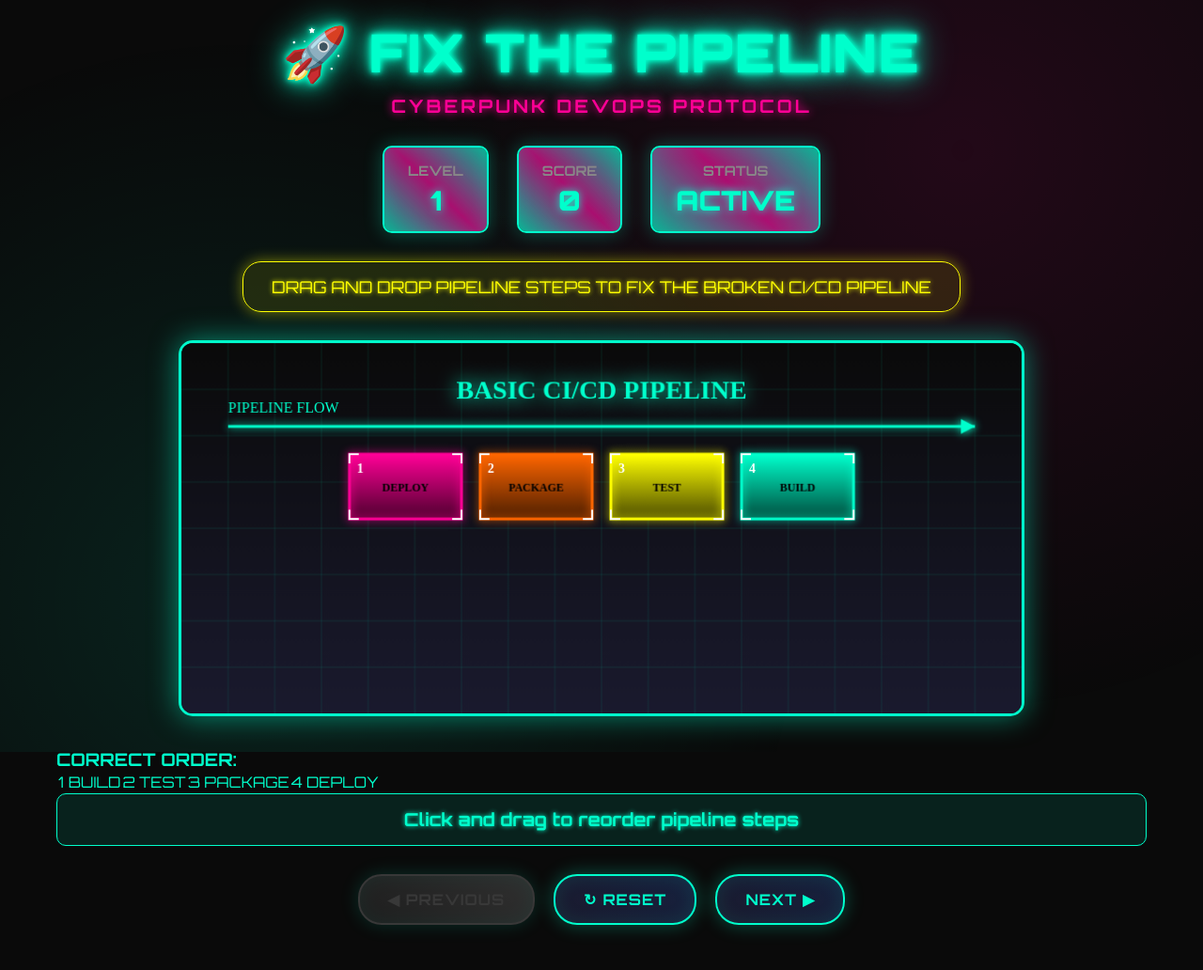
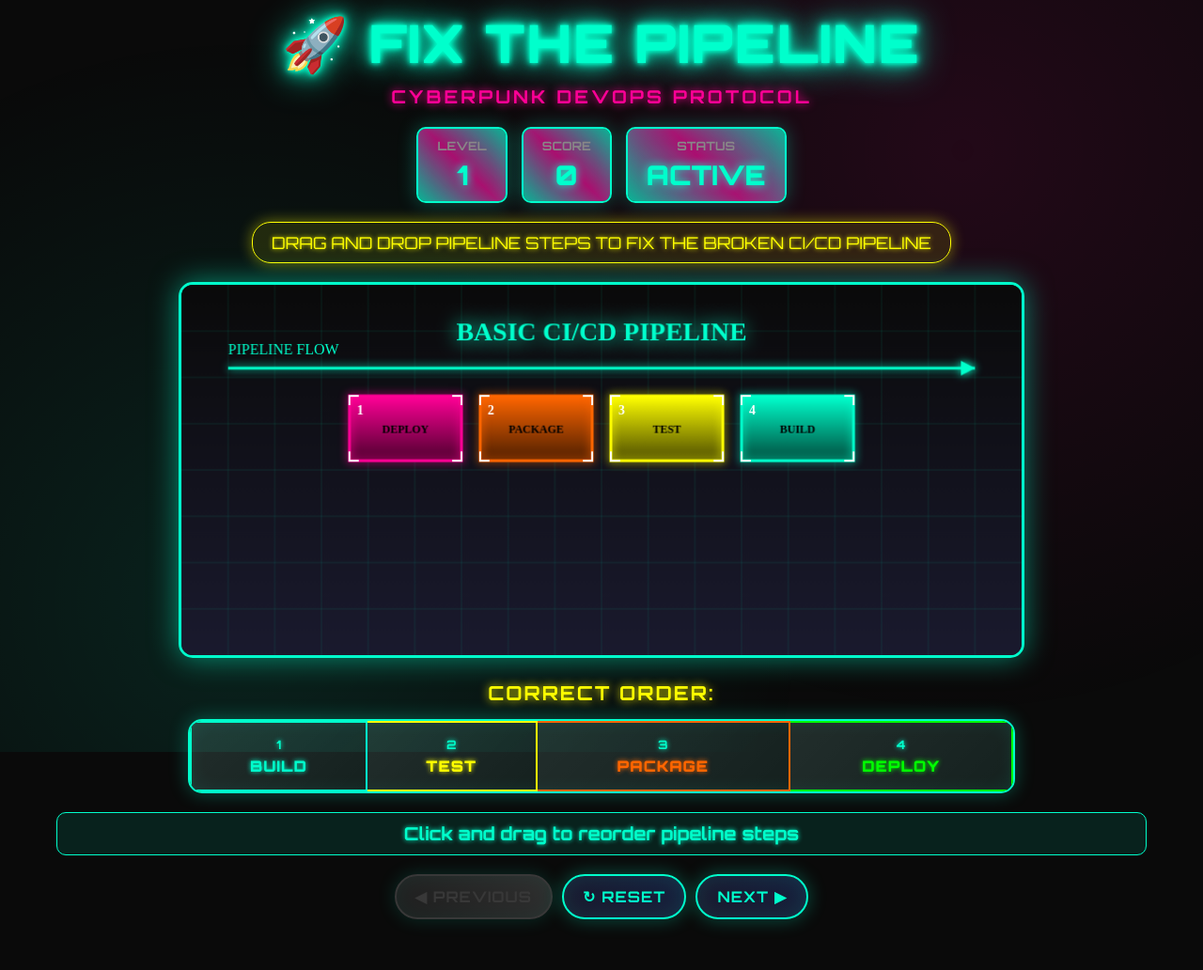
Before and after one commit to m3hr4nn/fix-the-pipline, a plain HTML site: page index.html in a window 1280 px wide. Shown: the whole page at 94% size. After the commit the page ends 1008 px from the top, so only its background shows below. Drawn offline with Linux system fonts and the light colour scheme.

Commit message:
Update style.css

```diff
--- a/style.css
+++ b/style.css
@@ -13,6 +13,7 @@ body {
   overflow-x: hidden;
   min-height: 100vh;
   position: relative;
+  touch-action: manipulation;
 }
 
 body::before {
@@ -32,16 +33,16 @@ body::before {
 .container {
   max-width: 1200px;
   margin: 0 auto;
-  padding: 20px;
+  padding: 10px;
 }
 
 .header {
   text-align: center;
-  margin-bottom: 30px;
+  margin-bottom: 20px;
 }
 
 .title {
-  font-size: 3.5em;
+  font-size: clamp(1.8em, 5vw, 3.5em);
   font-weight: 900;
   color: #00ffcc;
   text-shadow:
@@ -54,7 +55,7 @@ body::before {
 }
 
 .subtitle {
-  font-size: 1.2em;
+  font-size: clamp(0.8em, 3vw, 1.2em);
   color: #ff0096;
   font-weight: 700;
   letter-spacing: 3px;
@@ -64,21 +65,23 @@ body::before {
 .game-info {
   display: flex;
   justify-content: center;
-  gap: 30px;
-  margin-bottom: 30px;
+  gap: 15px;
+  margin-bottom: 20px;
+  flex-wrap: wrap;
 }
 
 .info-panel {
   background: rgba(0, 255, 204, 0.05);
   border: 2px solid #00ffcc;
   border-radius: 10px;
-  padding: 15px 25px;
+  padding: 10px 20px;
   text-align: center;
   box-shadow:
     0 0 20px rgba(0, 255, 204, 0.3),
     inset 0 0 20px rgba(0, 255, 204, 0.1);
   position: relative;
   overflow: hidden;
+  min-width: 80px;
 }
 
 .info-panel::before {
@@ -100,14 +103,14 @@ body::before {
 }
 
 .info-label {
-  font-size: 0.9em;
+  font-size: 0.8em;
   color: #888;
   margin-bottom: 5px;
   font-weight: 700;
 }
 
 .info-value {
-  font-size: 1.8em;
+  font-size: clamp(1.2em, 4vw, 1.8em);
   font-weight: 900;
   color: #00ffcc;
   text-shadow: 0 0 10px #00ffcc;
@@ -115,14 +118,15 @@ body::before {
 
 .instructions {
   text-align: center;
-  margin-bottom: 30px;
+  margin-bottom: 20px;
+  padding: 0 10px;
 }
 
 .instruction-text {
-  font-size: 1.1em;
+  font-size: clamp(0.8em, 2.5vw, 1.1em);
   color: #ffff00;
   background: rgba(255, 255, 0, 0.1);
-  padding: 15px 30px;
+  padding: 10px 20px;
   border-radius: 20px;
   border: 1px solid #ffff00;
   display: inline-block;
@@ -137,7 +141,8 @@ body::before {
 
 .canvas-container {
   text-align: center;
-  margin-bottom: 30px;
+  margin-bottom: 20px;
+  padding: 0 10px;
 }
 
 canvas {
@@ -149,6 +154,9 @@ canvas {
     inset 0 0 30px rgba(0, 255, 204, 0.1);
   cursor: pointer;
   transition: all 0.3s ease;
+  max-width: 100%;
+  height: auto;
+  touch-action: none;
 }
 
 canvas:hover {
@@ -157,16 +165,115 @@ canvas:hover {
     inset 0 0 40px rgba(0, 255, 204, 0.2);
 }
 
+/* Correct Order Table Styles */
+.correct-order-container {
+  margin: 20px auto;
+  max-width: 900px;
+  padding: 0 10px;
+}
+
+.correct-order-title {
+  font-size: clamp(1em, 3vw, 1.3em);
+  color: #ffff00;
+  text-align: center;
+  margin-bottom: 15px;
+  text-shadow: 0 0 10px #ffff00;
+  font-weight: 700;
+  letter-spacing: 2px;
+}
+
+.table-container {
+  overflow-x: auto;
+  border-radius: 15px;
+  background: rgba(0, 255, 204, 0.05);
+  border: 2px solid #00ffcc;
+  box-shadow:
+    0 0 20px rgba(0, 255, 204, 0.3),
+    inset 0 0 20px rgba(0, 255, 204, 0.1);
+}
+
+.correct-order-table {
+  width: 100%;
+  border-collapse: collapse;
+  font-family: 'Orbitron', monospace;
+}
+
+.correct-order-table td {
+  padding: 15px 10px;
+  text-align: center;
+  border: 2px solid rgba(0, 255, 204, 0.3);
+  position: relative;
+  font-weight: 700;
+  font-size: clamp(0.8em, 2.5vw, 1em);
+  min-width: 80px;
+}
+
+.step-cell {
+  background: linear-gradient(135deg, rgba(255, 255, 255, 0.1), rgba(255, 255, 255, 0.05));
+  color: #fff;
+  text-shadow: 0 0 5px currentColor;
+  position: relative;
+  overflow: hidden;
+  transition: all 0.3s ease;
+}
+
+.step-cell::before {
+  content: '';
+  position: absolute;
+  top: 0;
+  left: 0;
+  right: 0;
+  bottom: 0;
+  background: linear-gradient(45deg, transparent 30%, rgba(255, 255, 255, 0.1) 50%, transparent 70%);
+  transform: translateX(-100%);
+  transition: transform 0.6s ease;
+}
+
+.step-cell:hover::before {
+  transform: translateX(100%);
+}
+
+.step-cell:hover {
+  transform: scale(1.05);
+  box-shadow: 0 0 15px rgba(0, 255, 204, 0.5);
+}
+
+.step-number {
+  display: block;
+  font-size: 0.8em;
+  color: #00ffcc;
+  margin-bottom: 5px;
+  text-shadow: 0 0 5px #00ffcc;
+}
+
+.step-name {
+  display: block;
+  font-weight: 900;
+  letter-spacing: 1px;
+}
+
+/* Color coding for different steps */
+.step-cell[data-step="BUILD"] { border-color: #00ffcc; color: #00ffcc; }
+.step-cell[data-step="CODE"] { border-color: #ff0096; color: #ff0096; }
+.step-cell[data-step="PLAN"] { border-color: #00ccff; color: #00ccff; }
+.step-cell[data-step="TEST"] { border-color: #ffff00; color: #ffff00; }
+.step-cell[data-step="SECURITY"] { border-color: #ff6600; color: #ff6600; }
+.step-cell[data-step="PACKAGE"] { border-color: #ff6600; color: #ff6600; }
+.step-cell[data-step="DEPLOY"] { border-color: #00ff00; color: #00ff00; }
+.step-cell[data-step="RELEASE"] { border-color: #ff3300; color: #ff3300; }
+.step-cell[data-step="MONITOR"] { border-color: #9900ff; color: #9900ff; }
+
 .status-message {
   text-align: center;
-  font-size: 1.2em;
+  font-size: clamp(0.9em, 3vw, 1.2em);
   font-weight: 700;
-  margin-bottom: 30px;
-  padding: 15px;
+  margin-bottom: 20px;
+  padding: 10px;
   border-radius: 10px;
   background: rgba(0, 255, 204, 0.1);
   border: 1px solid #00ffcc;
   text-shadow: 0 0 5px currentColor;
+  margin: 0 10px 20px 10px;
 }
 
 .status-message.success {
@@ -197,17 +304,19 @@ canvas:hover {
 .control-panel {
   display: flex;
   justify-content: center;
-  gap: 20px;
-  margin-bottom: 30px;
+  gap: 10px;
+  margin-bottom: 20px;
+  flex-wrap: wrap;
+  padding: 0 10px;
 }
 
 .cyber-button {
   background: linear-gradient(45deg, #1a1a2e, #16213e);
   border: 2px solid #00ffcc;
   color: #00ffcc;
-  padding: 15px 30px;
+  padding: 12px 20px;
   font-family: 'Orbitron', monospace;
-  font-size: 1em;
+  font-size: clamp(0.8em, 2.5vw, 1em);
   font-weight: 700;
   cursor: pointer;
   border-radius: 25px;
@@ -219,6 +328,8 @@ canvas:hover {
   box-shadow:
     0 0 20px rgba(0, 255, 204, 0.3),
     inset 0 0 20px rgba(0, 255, 204, 0.1);
+  min-width: 120px;
+  touch-action: manipulation;
 }
 
 .cyber-button:hover {
@@ -257,7 +368,6 @@ canvas:hover {
   z-index: 1;
 }
 
-/* Disabled state */
 .cyber-button:disabled {
   opacity: 0.5;
   cursor: not-allowed;
@@ -275,18 +385,45 @@ canvas:hover {
     inset 0 0 20px rgba(102, 102, 102, 0.1);
 }
 
-/* Responsive design */
+/* Mobile specific styles */
 @media (max-width: 768px) {
-  .title {
-    font-size: 2.5em;
+  .container {
+    padding: 5px;
   }
 
   .game-info {
-    flex-direction: column;
-    align-items: center;
-    gap: 15px;
+    gap: 10px;
   }
 
+  .info-panel {
+    padding: 8px 15px;
+    min-width: 70px;
+  }
+
+  .control-panel {
+    gap: 8px;
+  }
+
+  .cyber-button {
+    padding: 10px 15px;
+    min-width: 100px;
+  }
+
+  canvas {
+    border-width: 2px;
+  }
+
+  .correct-order-table td {
+    padding: 10px 5px;
+    font-size: clamp(0.7em, 2vw, 0.9em);
+  }
+
+  .table-container {
+    border-width: 1px;
+  }
+}
+
+@media (max-width: 480px) {
   .control-panel {
     flex-direction: column;
     align-items: center;
@@ -296,15 +433,21 @@ canvas:hover {
     width: 200px;
   }
 
-  canvas {
-    width: 100%;
-    height: auto;
+  .correct-order-table td {
+    padding: 8px 3px;
+    min-width: 60px;
+  }
+
+  .step-number {
+    font-size: 0.7em;
+    margin-bottom: 3px;
   }
 }
 
 /* Scrollbar styling */
 ::-webkit-scrollbar {
   width: 8px;
+  height: 8px;
 }
 
 ::-webkit-scrollbar-track {
```
